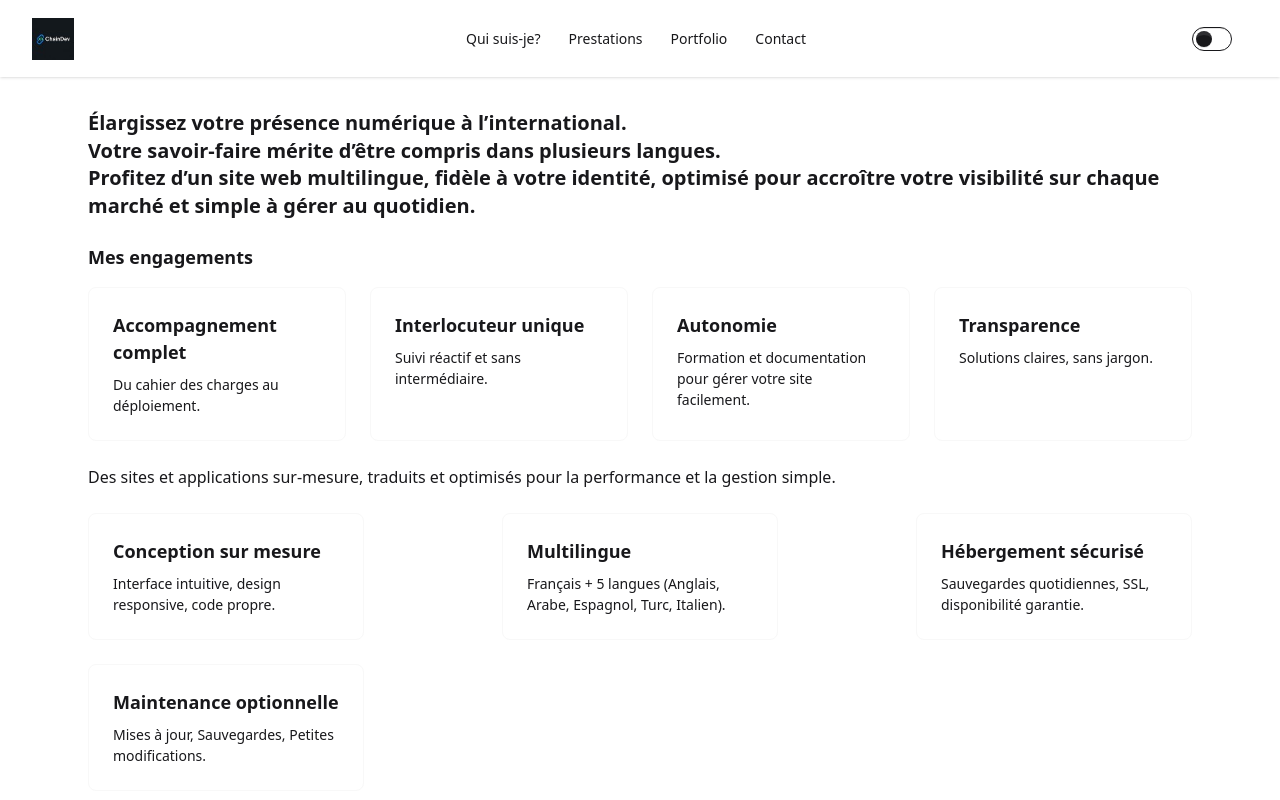
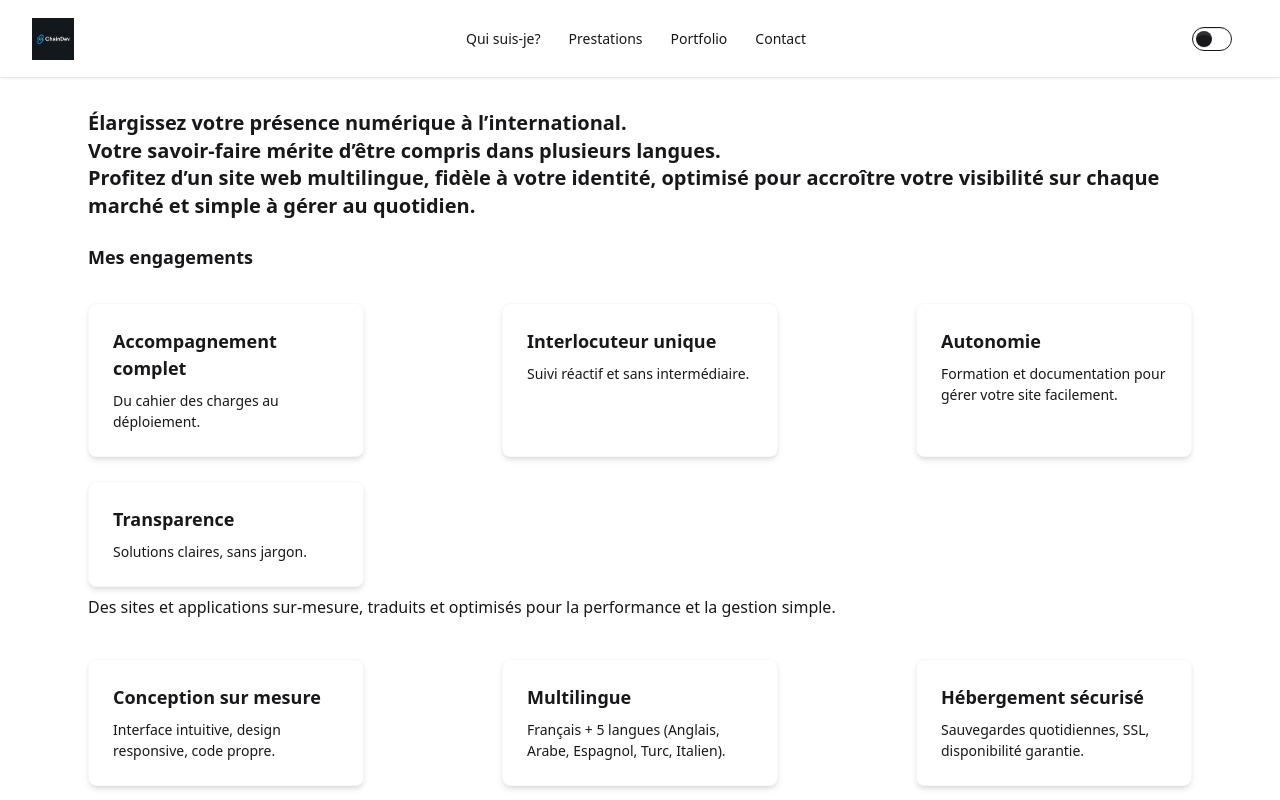
Before and after one commit to Seyfullah13/Chaindev, a Next.js app in the folder chaindev/: page / in a window 1280 px wide. Shown: the top 800 px of the page. Built offline with nearby package versions, Linux system fonts and the light colour scheme.

Commit message:
Implement fade-in animation for cards on Home page using Intersection Observer; enhance card styling for improved visual appeal and user engagement.

```diff
--- a/chaindev/src/app/page.js
+++ b/chaindev/src/app/page.js
@@ -1,6 +1,33 @@
+"use client";
+
 import Link from "next/link";
+import { useEffect } from "react";
 
 export default function Home() {
+  useEffect(() => {
+    const cards = document.querySelectorAll(".fade-card");
+
+    const observer = new IntersectionObserver(
+      (entries) => {
+        entries.forEach((entry) => {
+          if (entry.isIntersecting) {
+            entry.target.classList.add(
+              "opacity-100",
+              "translate-y-0",
+              "scale-100"
+            );
+            observer.unobserve(entry.target);
+          }
+        });
+      },
+      { threshold: 0.15 }
+    );
+
+    cards.forEach((card) => observer.observe(card));
+
+    return () => observer.disconnect();
+  }, []);
+
   return (
     <main className="min-h-screen flex flex-col">
       <div className="flex-grow px-6 py-8 max-w-6xl mx-auto">
@@ -13,13 +40,17 @@ export default function Home() {
         </header>
 
         <section aria-labelledby="engagements" className="mb-6">
-          <h2 id="engagements" className="text-lg font-semibold mb-4">Mes engagements</h2>
+          <h2 id="engagements" className="text-lg font-semibold mb-4">
+            Mes engagements
+          </h2>
 
-          <div className="flex flex-col sm:flex-row gap-6 mb-6 items-stretch">
+          <div className="flex flex-col sm:flex-row gap-6 mb-6 items-stretch flex-wrap justify-between">
             {["Accompagnement complet", "Interlocuteur unique", "Autonomie", "Transparence"].map((title, index) => (
               <div
                 key={index}
-                className="card card-border bg-base-100 w-full sm:w-1/2 md:w-1/4 flex flex-col transition-transform duration-300 hover:scale-105 hover:shadow-xl cursor-pointer"
+                className="card fade-card card-border bg-base-100 w-full sm:w-1/2 md:w-1/4
+                           flex flex-col transition-all duration-700 ease-out
+                           opacity-0 translate-y-4 scale-95 shadow-md"
               >
                 <div className="card-body flex-1">
                   <h3 className="card-title">{title}</h3>
@@ -47,7 +78,9 @@ export default function Home() {
             ].map((service, index) => (
               <div
                 key={index}
-                className="card card-border bg-base-100 w-full sm:w-1/2 md:w-1/4 flex flex-col transition-transform duration-300 hover:scale-105 hover:shadow-xl cursor-pointer"
+                className="card fade-card card-border bg-base-100 w-full sm:w-1/2 md:w-1/4
+                           flex flex-col transition-all duration-700 ease-out
+                           opacity-0 translate-y-4 scale-95 shadow-md"
               >
                 <div className="card-body flex-1">
                   <h4 className="card-title">{service.title}</h4>
@@ -66,10 +99,16 @@ export default function Home() {
           </p>
 
           <div className="flex flex-col sm:flex-row gap-6">
-            <Link href="/contact" className="btn btn-soft btn-xs sm:btn-sm md:btn-md lg:btn-lg xl:btn-xl rounded-full">
+            <Link
+              href="/contact"
+              className="btn btn-soft btn-xs sm:btn-sm md:btn-md lg:btn-lg xl:btn-xl rounded-full"
+            >
               Demandez un devis gratuit
             </Link>
-            <Link href="/prestations" className="btn btn-soft btn-xs sm:btn-sm md:btn-md lg:btn-lg xl:btn-xl rounded-full">
+            <Link
+              href="/prestations"
+              className="btn btn-soft btn-xs sm:btn-sm md:btn-md lg:btn-lg xl:btn-xl rounded-full"
+            >
               Découvrez mes services
             </Link>
           </div>
```
